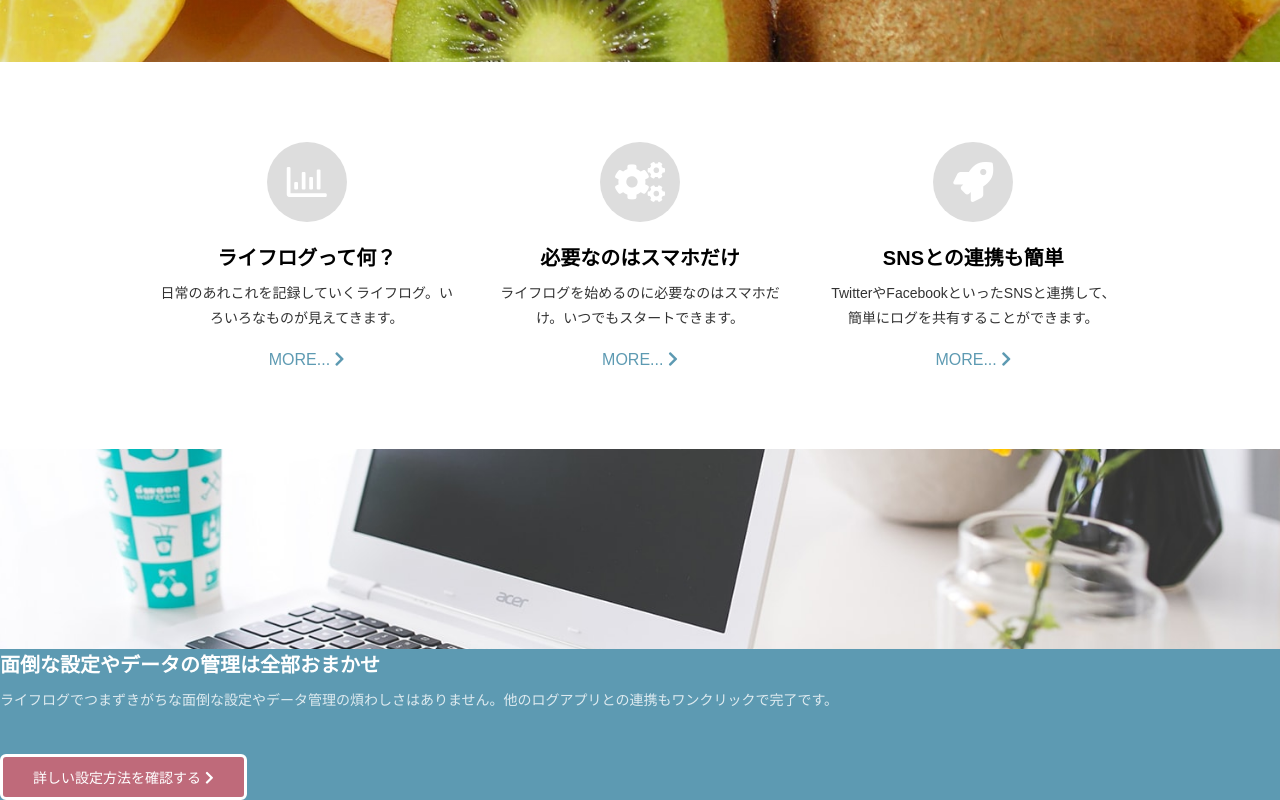
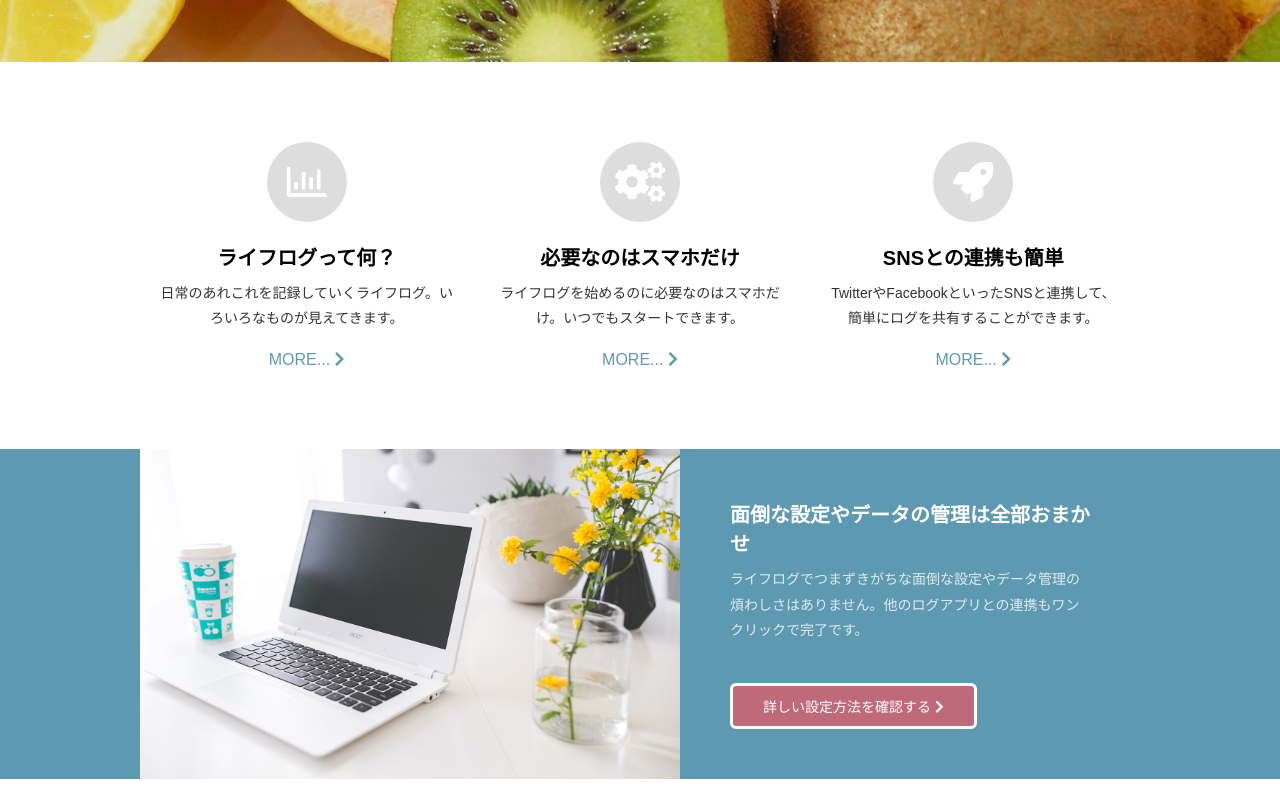
Before and after one commit to yinm/6step-master-html-css, a Nuxt app in the folder trace/: page / in a window 1280 px wide. Shown: the part 738-1538 px from the top of the page. After the commit the page ends 1517 px from the top, so only its background shows below. Built offline with nearby package versions, Linux system fonts and the light colour scheme.

Commit message:
Try 2-3-2

```diff
--- a/trace/components/Content.vue
+++ b/trace/components/Content.vue
@@ -2,12 +2,14 @@
   <section class="conC">
     <div class="container">
       <div class="photo" />
+      <div class="text">
         <h2>面倒な設定やデータの管理は全部おまかせ</h2>
         <p>ライフログでつまずきがちな面倒な設定やデータ管理の煩わしさはありません。他のログアプリとの連携もワンクリックで完了です。</p>
         <a href="#">
           詳しい設定方法を確認する
           <i class="fas fa-chevron-right" />
         </a>
+      </div>
     </div>
   </section>
 </template>
@@ -57,4 +59,26 @@
     background-position: center;
     background-size: cover;
   }
+
+  .text {
+    padding: 20px;
+  }
+
+  @media (min-width: 768px) {
+    .container {
+      display: flex;
+      max-width: var(--large-width);
+      margin-right: auto;
+      margin-left: auto;
+    }
+
+    .photo {
+      flex: 3;
+    }
+
+    .text {
+      flex: 2;
+      padding: 50px;
+    }
+  }
 </style>
```
Lines whose indentation alone changed are shown as unchanged.
